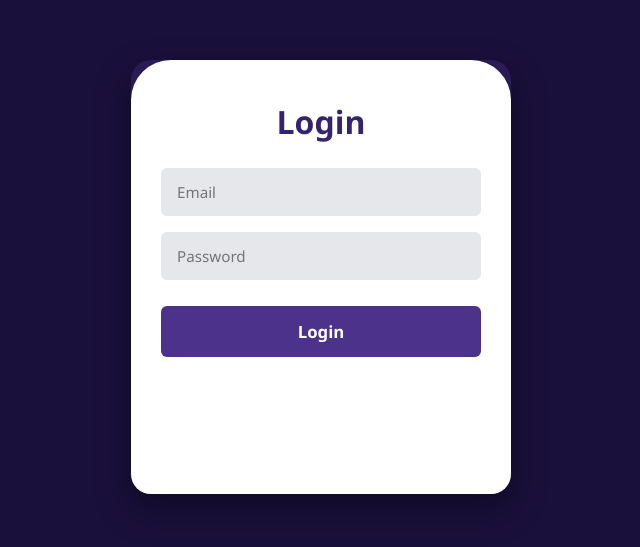
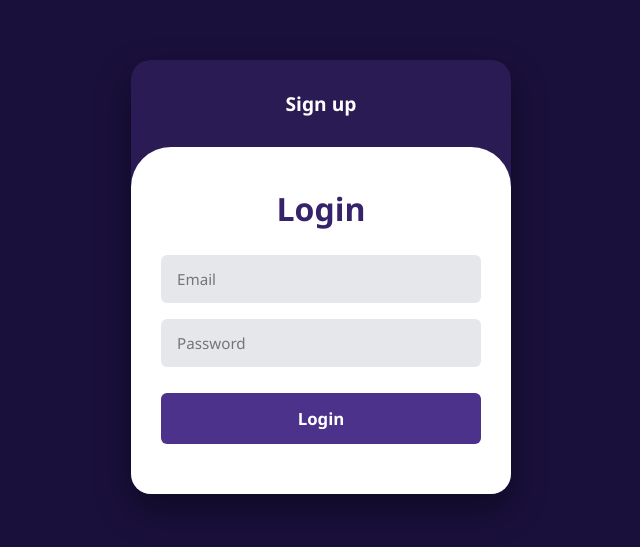
Before and after one commit to Lavanya9342/Expense__tracker, a React app in the folder frontend/: page /login in a window 1280 px wide. Shown: the part 123-670 px from the top of the page, without its empty margins (319-959 px from the left). Built offline with nearby package versions, Linux system fonts and the light colour scheme; the HTML template or start-up script is replaced by a standard one.

Commit message:
update frontend

```diff
--- a/frontend/src/pages/Login.jsx
+++ b/frontend/src/pages/Login.jsx
@@ -29,7 +29,9 @@ export default function Login() {
     <div className="auth-page">
       <div className="auth-box">
         {/* Top Purple Section */}
-
+        <div className="login-top">
+          <Link to="/register">Sign up</Link>
+        </div>
 
         {/* Bottom White Curve Section */}
         <div className="login-bottom">
@@ -57,11 +59,7 @@ export default function Login() {
             <button type="submit" disabled={isSubmitting} className="auth-btn">
               {isSubmitting ? 'Loading...' : 'Login'}
             </button>
-
           </form>
-            <div className="login-top">
-          <Link to="/register">Sign up</Link>
-        </div>
         </div>
       </div>
     </div>
```
